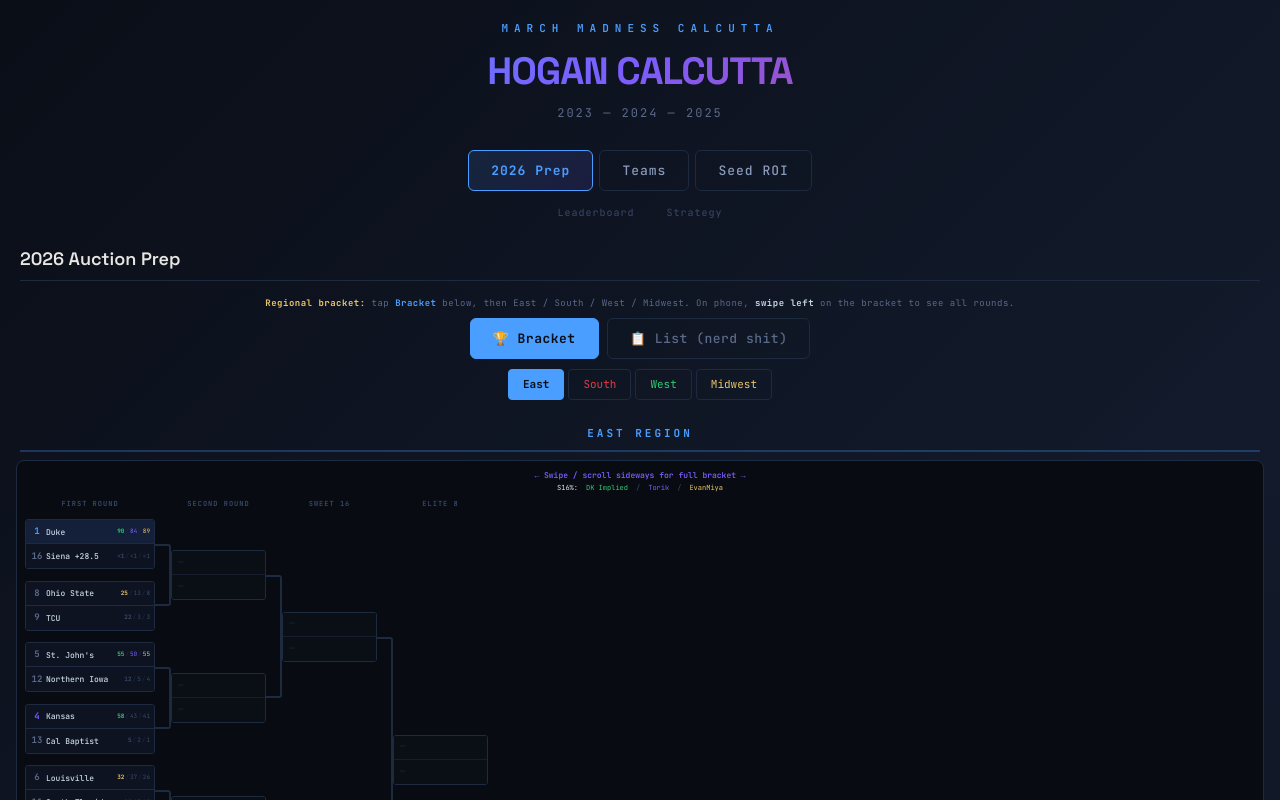
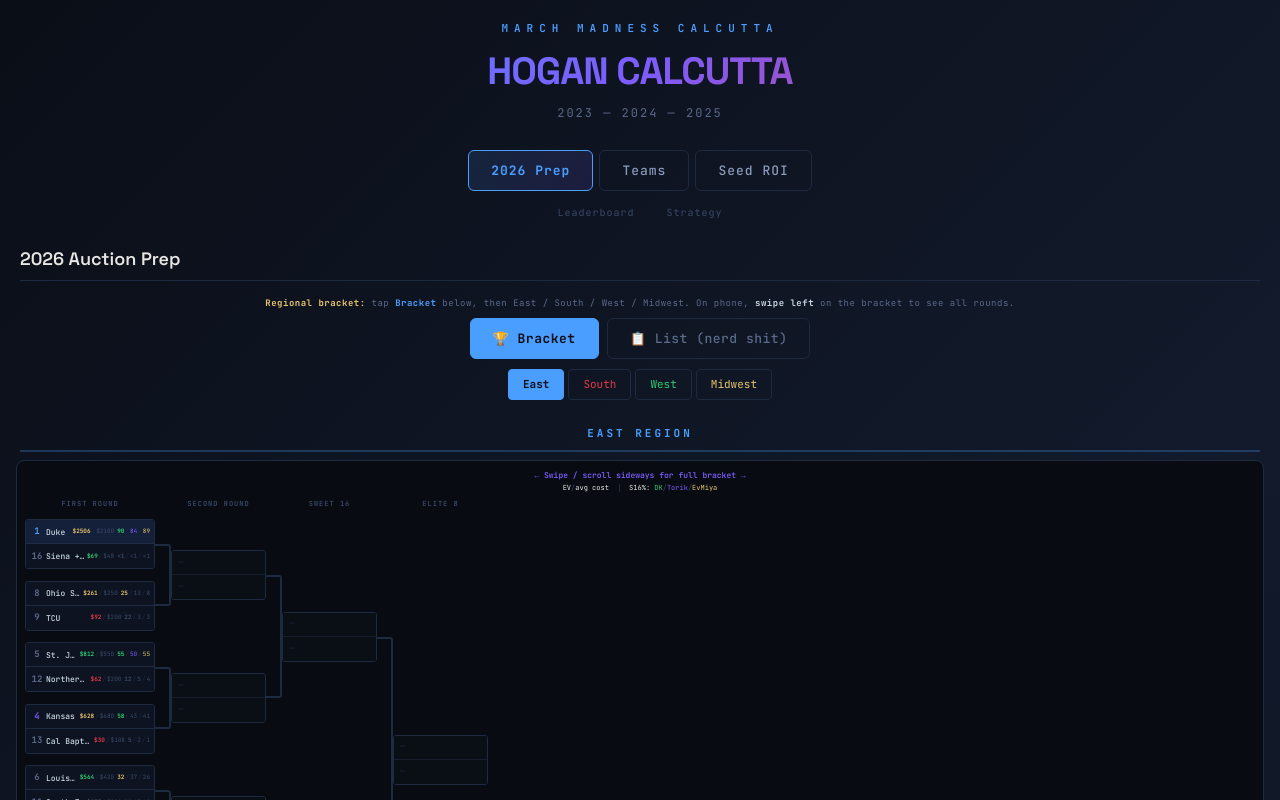
Before and after one commit to bswike/bpl, a React (Vite) app in the folder fpl-dashboard/: page /calcutta in a window 1280 px wide. Shown: the top 800 px of the page. Built offline with nearby package versions, Linux system fonts and the light colour scheme.

Commit message:
more detail on bracket

```diff
--- a/fpl-dashboard/src/components/Calcutta.jsx
+++ b/fpl-dashboard/src/components/Calcutta.jsx
@@ -1575,11 +1575,18 @@ function RegionBracket({ region }) {
       <div style={{ height: SLOT_H, display: 'flex', alignItems: 'center', padding: '0 6px', background: '#0a0e15', borderBottom: border ? '1px solid #151d2e' : 'none', fontSize: 9, color: '#1e2a40' }}>—</div>
     );
     const n = parseInt(team.s16) || 0;
+    const val = getTeamValue(team);
+    const histAvg = HIST_AVG_PRICE[team.s] || 0;
     return (
       <div style={{ height: SLOT_H, display: 'flex', alignItems: 'center', padding: '0 4px', background: team.s <= 2 ? '#14203a' : '#0d1321', borderBottom: border ? '1px solid #1e2a40' : 'none', gap: 2 }}>
         <span style={{ width: 14, fontSize: 9, fontWeight: 700, textAlign: 'center', flexShrink: 0, color: team.s <= 2 ? '#4a9eff' : team.s <= 4 ? '#7c5cfc' : '#5a6a8a' }}>{team.s}</span>
         <span style={{ flex: 1, fontSize: 8, fontWeight: 500, overflow: 'hidden', textOverflow: 'ellipsis', whiteSpace: 'nowrap', color: '#c8d6e5' }}>{team.t}</span>
         <span style={{ fontSize: 6, flexShrink: 0, display: 'flex', gap: 1, alignItems: 'center' }}>
+          <span style={{ color: val.color, fontWeight: 700 }}>${val.fairValue}</span>
+          <span style={{ color: '#1e2a40' }}>/</span>
+          <span style={{ color: '#3a4a6a' }}>${histAvg}</span>
+        </span>
+        <span style={{ fontSize: 6, flexShrink: 0, display: 'flex', gap: 1, alignItems: 'center', marginLeft: 1 }}>
           <span style={{ color: n >= 50 ? '#2ecc71' : n >= 25 ? '#e9c46a' : '#3a4a6a', fontWeight: 700 }}>{team.s16.replace('%','')}</span>
           <span style={{ color: '#1e2a40' }}>/</span>
           <span style={{ color: parseInt(team.tr) >= 50 ? '#7c5cfc' : '#3a4a6a' }}>{team.tr.replace('%','')}</span>
@@ -1641,13 +1648,10 @@ function RegionBracket({ region }) {
         <div style={{ fontSize: 8, textAlign: "center", padding: "4px 8px 2px", fontWeight: 600, color: "#7c5cfc" }}>
           ← Swipe / scroll sideways for full bracket →
         </div>
-        <div style={{ fontSize: 7, textAlign: "center", padding: "0 8px 6px", display: "flex", justifyContent: "center", gap: 8 }}>
-          <span>S16%:</span>
-          <span style={{ color: "#2ecc71" }}>DK Implied</span>
-          <span style={{ color: "#3a4a6a" }}>/</span>
-          <span style={{ color: "#7c5cfc" }}>Torik</span>
-          <span style={{ color: "#3a4a6a" }}>/</span>
-          <span style={{ color: "#e9c46a" }}>EvanMiya</span>
+        <div style={{ fontSize: 7, textAlign: "center", padding: "0 8px 6px", display: "flex", justifyContent: "center", gap: 8, flexWrap: "wrap" }}>
+          <span>EV<span style={{ color: "#3a4a6a" }}>/</span>avg cost</span>
+          <span style={{ color: "#3a4a6a" }}>│</span>
+          <span>S16%: <span style={{ color: "#2ecc71" }}>DK</span><span style={{ color: "#3a4a6a" }}>/</span><span style={{ color: "#7c5cfc" }}>Torik</span><span style={{ color: "#3a4a6a" }}>/</span><span style={{ color: "#e9c46a" }}>EvMiya</span></span>
         </div>
         <div style={{ display: 'flex', marginBottom: 4, minWidth: 480, paddingLeft: 8, paddingRight: 8 }}>
           {roundCols.map((c, i) => (
```
